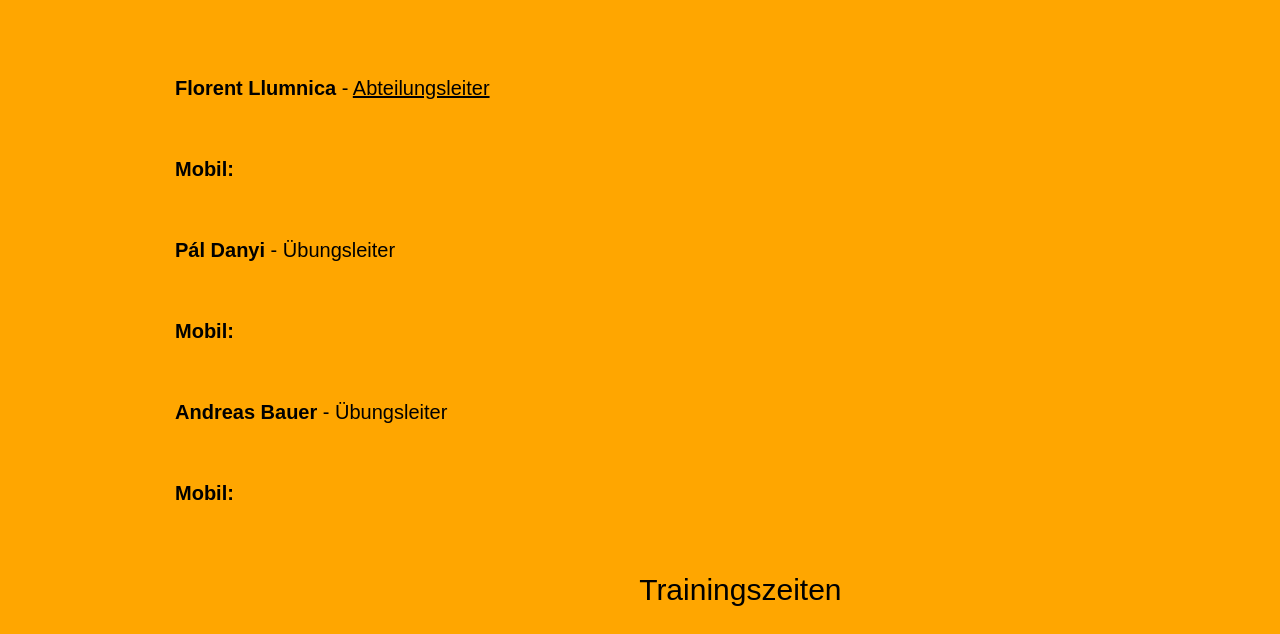
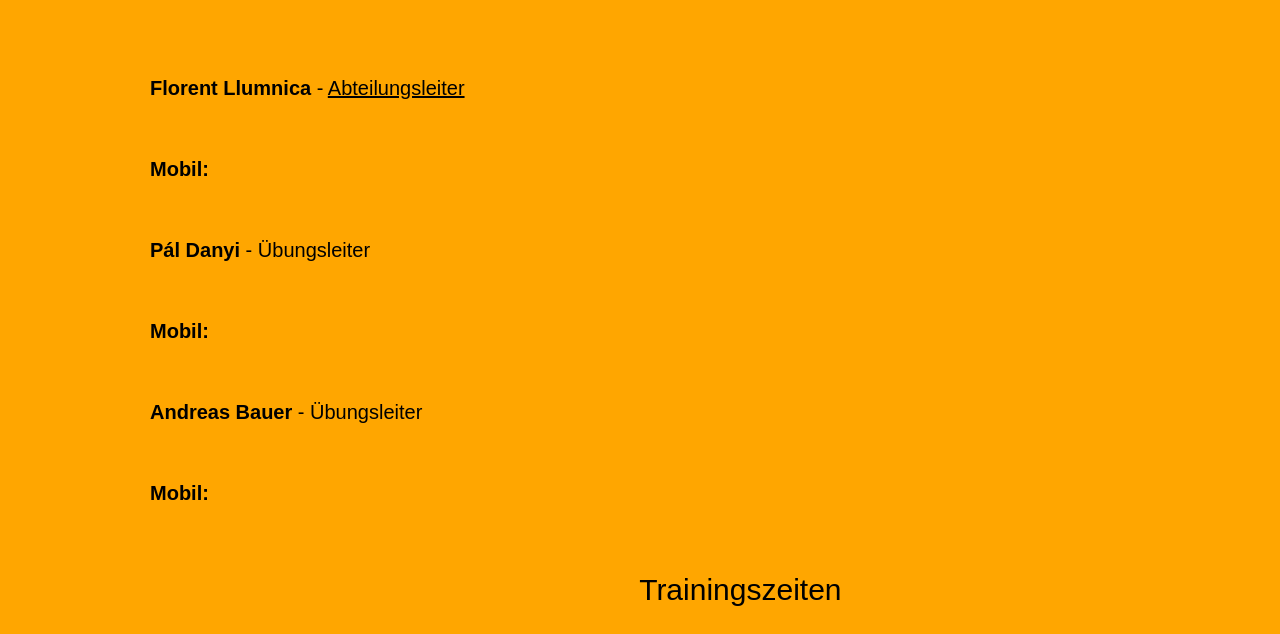
Before and after one commit to PaliGitHub123/TGVOFGiants.github.io, a plain HTML site: page kontakt.html in a window 1280 px wide. Shown: the part 157-791 px from the top of the page. Drawn offline with Linux system fonts and the light colour scheme.

Commit message:
Add files via upload

```diff
--- a/style.css
+++ b/style.css
@@ -109,7 +109,7 @@ p.kontaktuebungsleiter{
 }
 
 div.uebungsleiter {
-    margin-left: 175px;
+    margin-left: 150px;
     margin-top: 60px;
 
 }
```
